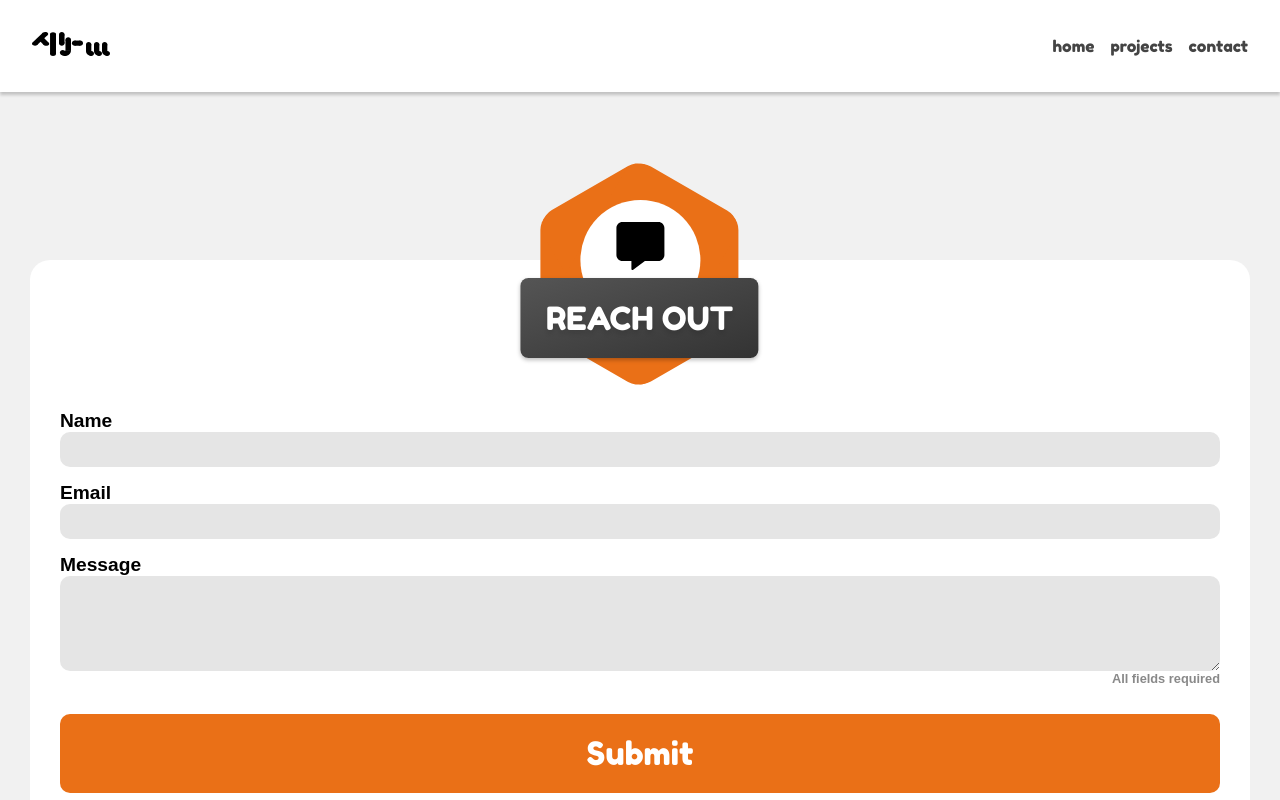
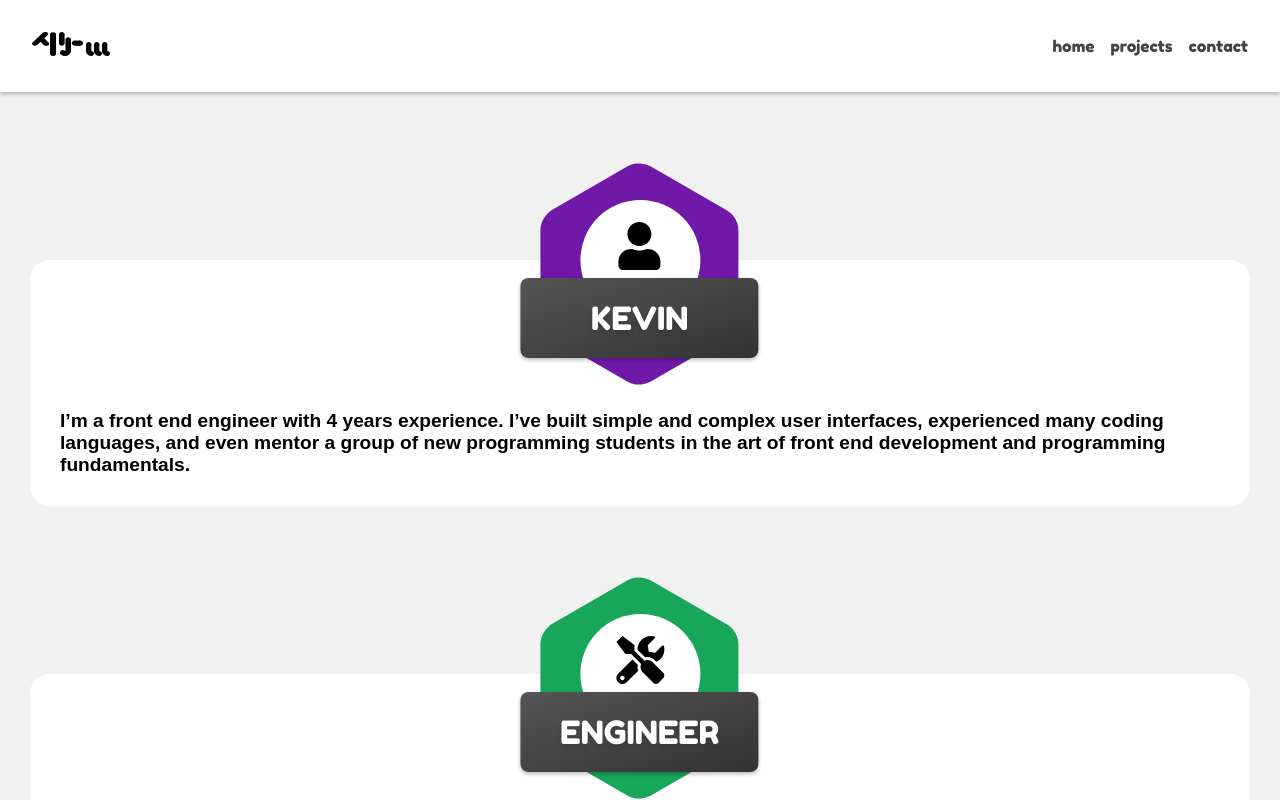
Before and after one commit to KevinW90/portfolio, a React (Create React App) app: page / in a window 1280 px wide. Built offline with nearby package versions, Linux system fonts and the light colour scheme; a web font is replaced by a local one.

Commit message:
router added

```diff
--- a/package.json
+++ b/package.json
@@ -12,6 +12,7 @@
     "@testing-library/user-event": "^12.7.3",
     "react": "^17.0.1",
     "react-dom": "^17.0.1",
+    "react-router-dom": "^5.2.0",
     "react-scripts": "4.0.3",
     "web-vitals": "^1.1.0"
   },
--- a/src/App.js
+++ b/src/App.js
@@ -4,16 +4,31 @@ import Footer from './components/Footer';
 import Projects from './components/Projects';
 import Contact from './components/Contact';
 
+import {
+  BrowserRouter as Router,
+  Switch,
+  Route
+} from 'react-router-dom';
+
 function App() {
   return (
-    <div className="app">
-      <Nav />
-      {/* <Home /> */}
-      {/* <Projects /> */}
-      <Contact />
-      <Footer />
-
-    </div>
+    <Router>
+      <div className="app">
+        <Nav />
+        <Switch>
+          <Route path="/projects">
+            <Projects />
+          </Route>
+          <Route path="/contact">
+            <Contact />
+          </Route>
+          <Route path="/">
+            <Home />
+          </Route>
+        </Switch>
+        <Footer />
+      </div>
+    </Router>
   );
 }
 
--- a/src/components/Nav.jsx
+++ b/src/components/Nav.jsx
@@ -1,6 +1,8 @@
 import '../styles/Nav.scss';
 
 import LOGO from '../assets/LOGO.svg';
+
+import { Link } from 'react-router-dom';
 
 function Nav() {
   return (
@@ -11,13 +13,13 @@ function Nav() {
 
       <ul className="nav__menu">
         <li className="nav__item">
-          <a className="nav__link" href='#'>home</a>
+          <Link to="/" className="nav__link">home</Link>
         </li>
         <li className="nav__item">
-          <a className="nav__link" href='#'>projects</a>
+          <Link to="/projects" className="nav__link">projects</Link>
         </li>
         <li className="nav__item">
-          <a className="nav__link" href='#'>contact</a>
+          <Link to="/contact" className="nav__link">contact</Link>
         </li>
       </ul>
     </nav>
```
Also changed, not shown: 1 other file (tests, documents, lock files or other folders).
